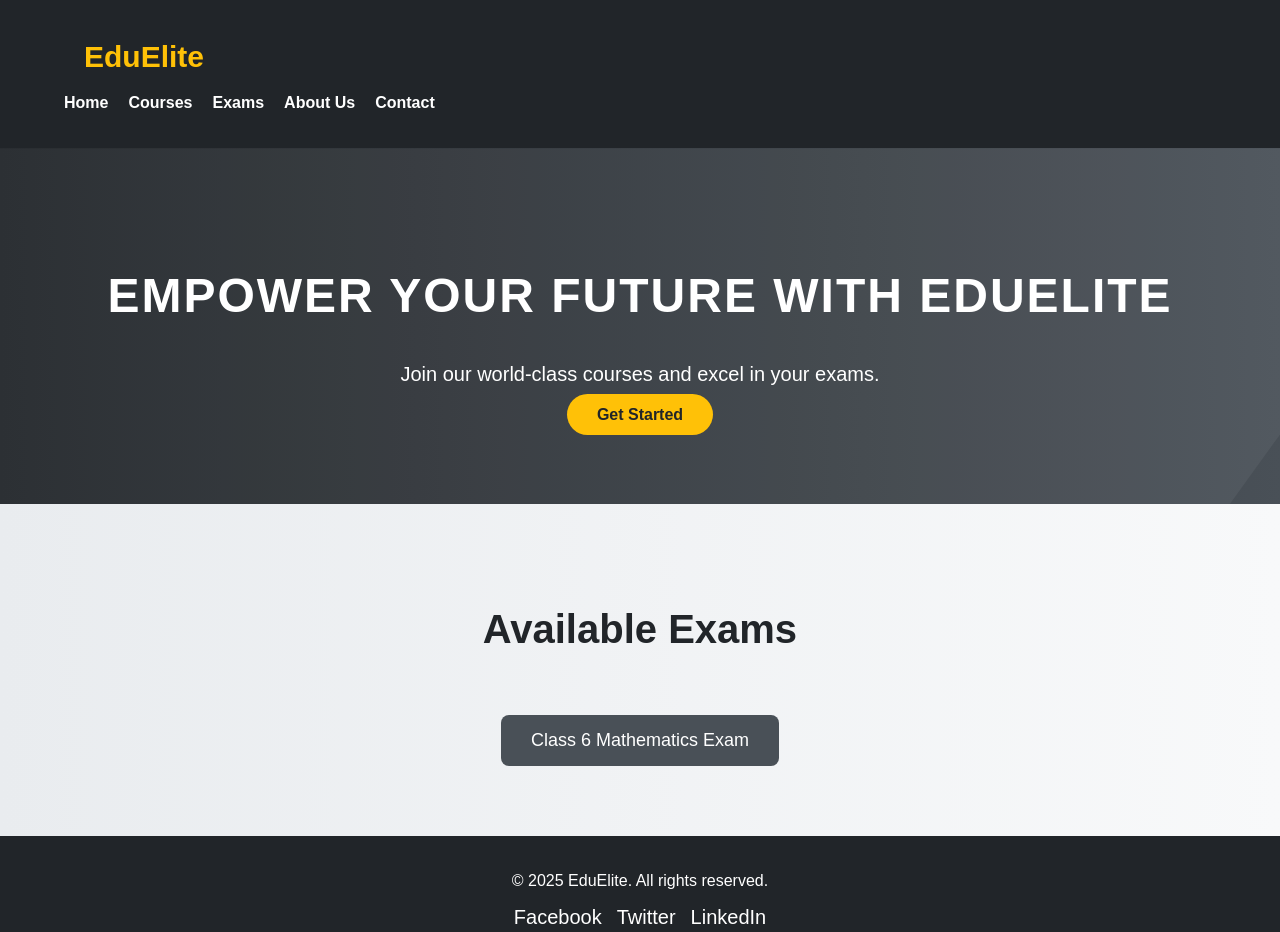
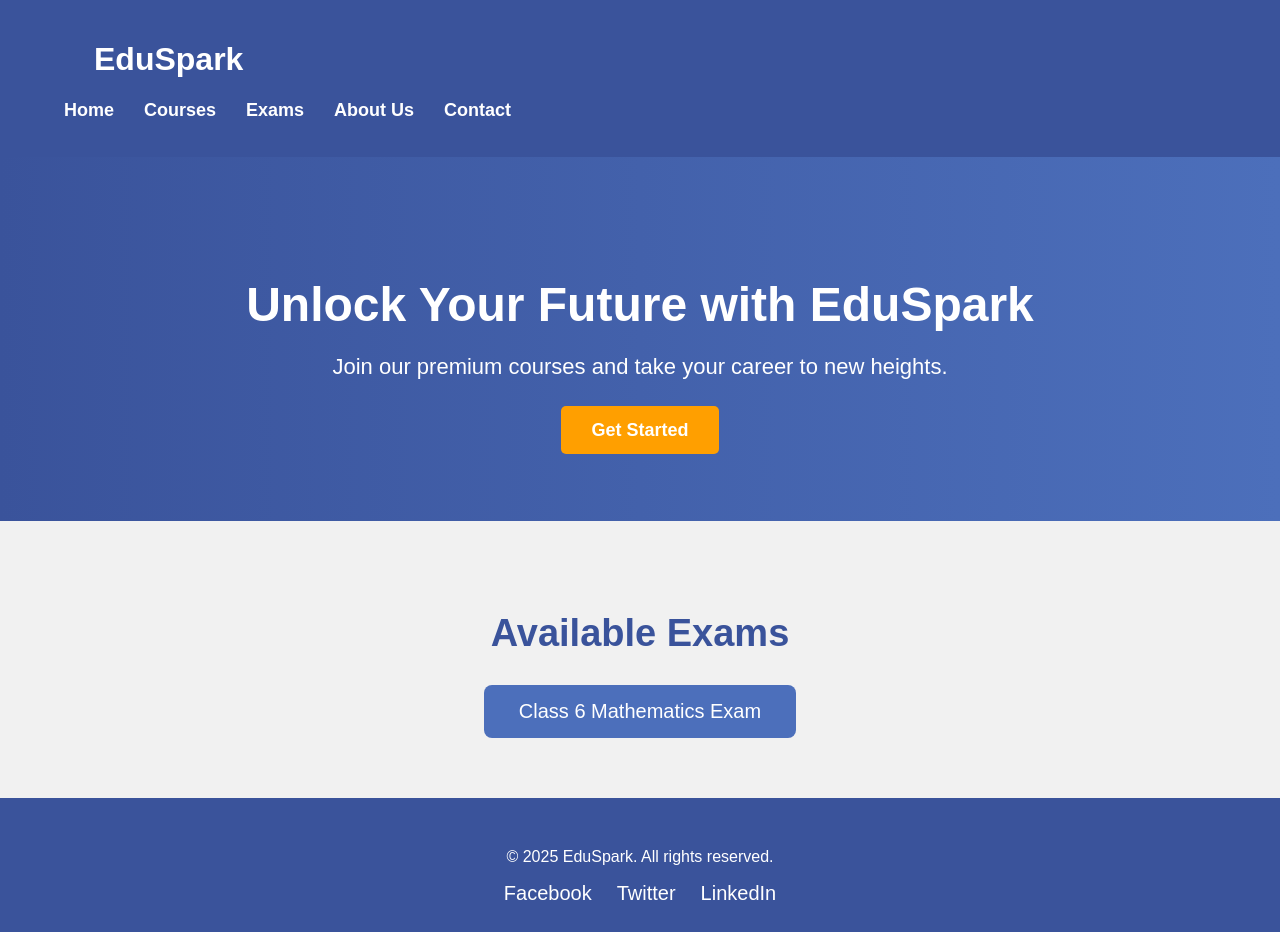
Before and after one commit to benozir-ahamed/Math-Note-Pro, a plain HTML site: page index.html in a window 1280 px wide. Shown: the top 932 px of the page. Drawn offline with Linux system fonts and the light colour scheme.

Commit message:
Update index.html

```diff
--- a/index.html
+++ b/index.html
@@ -3,16 +3,15 @@
 <head>
     <meta charset="UTF-8">
     <meta name="viewport" content="width=device-width, initial-scale=1.0">
-    <title>EduElite</title>
+    <title>EduSpark</title>
     <style>
         /* General Styles */
         body {
             font-family: "Poppins", Arial, sans-serif;
             margin: 0;
             padding: 0;
+            background-color: #f7f8fc;
             color: #333;
-            background: linear-gradient(to bottom, #f8f9fa, #e9ecef);
-            overflow-x: hidden;
         }
 
         .container {
@@ -23,7 +22,7 @@
 
         /* Header */
         header {
-            background-color: #212529;
+            background-color: #3a539b;
             color: white;
             padding: 20px 0;
             display: flex;
@@ -32,155 +31,130 @@
         }
 
         .logo {
-            font-size: 30px;
-            font-weight: bold;
-            color: #ffc107;
-            margin-left: 20px;
+            font-size: 32px;
+            font-weight: 700;
+            color: #fff;
+            margin-left: 30px;
         }
 
         .nav-links {
             list-style: none;
+            display: flex;
+            gap: 30px;
             padding: 0;
-            display: flex;
-            gap: 20px;
+            margin-right: 30px;
         }
 
         .nav-links a {
             color: white;
             text-decoration: none;
             font-weight: 600;
-            font-size: 16px;
-            transition: color 0.3s;
+            font-size: 18px;
+            transition: color 0.3s ease;
         }
 
         .nav-links a:hover {
-            color: #ffc107;
+            color: #ff9f00;
         }
 
         /* Banner */
         .banner {
-            background: linear-gradient(to right, #212529, #495057);
+            background: linear-gradient(to right, #3a539b, #4c6fbb);
             color: white;
             text-align: center;
             padding: 80px 20px;
-            position: relative;
-            overflow: hidden;
-        }
-
-        .banner::before {
-            content: '';
-            position: absolute;
-            top: 0;
-            left: -50px;
-            width: 120%;
-            height: 120%;
-            background: rgba(255, 255, 255, 0.05);
-            clip-path: polygon(0 0, 100% 0, 80% 100%, 0% 100%);
-            z-index: 0;
-        }
-
-        .banner-content {
-            position: relative;
-            z-index: 1;
         }
 
         .banner h2 {
             font-size: 48px;
             font-weight: 700;
-            text-transform: uppercase;
-            letter-spacing: 2px;
+            margin-bottom: 20px;
         }
 
         .banner p {
-            font-size: 20px;
-            margin: 20px 0;
+            font-size: 22px;
+            margin-bottom: 40px;
         }
 
         .btn {
-            background-color: #ffc107;
-            color: #212529;
-            padding: 12px 30px;
+            background-color: #ff9f00;
+            color: white;
+            padding: 14px 30px;
             text-decoration: none;
             font-weight: bold;
-            border-radius: 50px;
-            font-size: 16px;
-            transition: background 0.3s, transform 0.3s;
-            position: relative;
+            border-radius: 5px;
+            font-size: 18px;
+            transition: background-color 0.3s ease;
         }
 
         .btn:hover {
-            background-color: #e0a800;
-            transform: scale(1.1);
+            background-color: #e68900;
         }
 
         /* Exams Section */
         .exams {
             text-align: center;
-            padding: 70px 20px;
-            background: linear-gradient(to right, #e9ecef, #f8f9fa);
+            padding: 60px 20px;
+            background-color: #f1f1f1;
         }
 
         .exams h2 {
-            font-size: 40px;
-            font-weight: bold;
-            color: #212529;
-        }
-
-        .exam-list {
-            margin-top: 30px;
-            display: inline-block;
+            font-size: 38px;
+            font-weight: 700;
+            color: #3a539b;
+            margin-bottom: 30px;
         }
 
         .exam-dropdown-btn {
-            background-color: #495057;
+            background-color: #4c6fbb;
             color: white;
-            padding: 15px 30px;
+            padding: 15px 35px;
+            font-size: 20px;
             border: none;
             border-radius: 8px;
-            font-size: 18px;
             cursor: pointer;
-            transition: background 0.3s, transform 0.3s;
+            transition: background-color 0.3s ease;
         }
 
         .exam-dropdown-btn:hover {
-            background-color: #212529;
-            transform: scale(1.05);
+            background-color: #3a539b;
         }
 
         #exam-list {
             list-style: none;
             padding: 0;
-            margin: 20px auto 0;
+            margin-top: 20px;
             display: none;
-            max-width: 400px;
             text-align: left;
+            max-width: 350px;
+            margin-left: auto;
+            margin-right: auto;
         }
 
         #exam-list li {
             background-color: white;
-            margin: 10px 0;
-            padding: 15px 20px;
-            border-radius: 10px;
+            margin: 8px 0;
+            padding: 12px;
+            border-radius: 6px;
             box-shadow: 0 4px 8px rgba(0, 0, 0, 0.1);
-            transition: transform 0.3s;
-        }
-
-        #exam-list li:hover {
-            transform: translateX(10px);
         }
 
         #exam-list li a {
             text-decoration: none;
-            color: #495057;
+            color: #ff9f00;
             font-weight: bold;
         }
 
         /* Footer */
         footer {
-            background-color: #212529;
+            background-color: #3a539b;
             color: white;
-            padding: 20px 0;
+            padding: 40px 20px;
             text-align: center;
+        }
+
+        footer p {
+            margin: 10px 0;
         }
 
         .social-links {
@@ -188,25 +162,46 @@
             padding: 0;
             display: flex;
             justify-content: center;
-            gap: 15px;
+            gap: 25px;
         }
 
         .social-links a {
             color: white;
             text-decoration: none;
             font-size: 20px;
-            transition: color 0.3s;
         }
 
         .social-links a:hover {
-            color: #ffc107;
+            color: #ff9f00;
+        }
+
+        /* Media Query for Responsiveness */
+        @media (max-width: 768px) {
+            .nav-links {
+                flex-direction: column;
+                align-items: center;
+                gap: 15px;
+            }
+
+            .banner h2 {
+                font-size: 36px;
+            }
+
+            .banner p {
+                font-size: 18px;
+            }
+
+            .exam-dropdown-btn {
+                font-size: 18px;
+                padding: 12px 30px;
+            }
         }
     </style>
 </head>
 <body>
     <header>
         <div class="container">
-            <h1 class="logo">EduElite</h1>
+            <h1 class="logo">EduSpark</h1>
             <nav>
                 <ul class="nav-links">
                     <li><a href="#">Home</a></li>
@@ -220,18 +215,18 @@
     </header>
 
     <section class="banner">
-        <div class="banner-content">
-            <h2>Empower Your Future with EduElite</h2>
-            <p>Join our world-class courses and excel in your exams.</p>
+        <div class="container">
+            <h2>Unlock Your Future with EduSpark</h2>
+            <p>Join our premium courses and take your career to new heights.</p>
             <a href="#" class="btn">Get Started</a>
         </div>
     </section>
 
     <section class="exams">
-        <h2>Available Exams</h2>
-        <div class="exam-list">
+        <div class="container">
+            <h2>Available Exams</h2>
             <button class="exam-dropdown-btn" onclick="toggleExamList()">Class 6 Mathematics Exam</button>
-            <ul id="exam-list" class="hidden">
+            <ul id="exam-list">
                 <li><a href="#">Exam 1</a></li>
                 <li><a href="#">Exam 2</a></li>
                 <li><a href="#">Exam 3</a></li>
@@ -242,7 +237,7 @@
 
     <footer>
         <div class="container">
-            <p>© 2025 EduElite. All rights reserved.</p>
+            <p>© 2025 EduSpark. All rights reserved.</p>
             <ul class="social-links">
                 <li><a href="#">Facebook</a></li>
                 <li><a href="#">Twitter</a></li>
@@ -254,7 +249,7 @@
     <script>
         function toggleExamList() {
             const examList = document.getElementById('exam-list');
-            examList.classList.toggle('hidden');
+            examList.style.display = examList.style.display === 'block' ? 'none' : 'block';
         }
     </script>
 </body>
```
